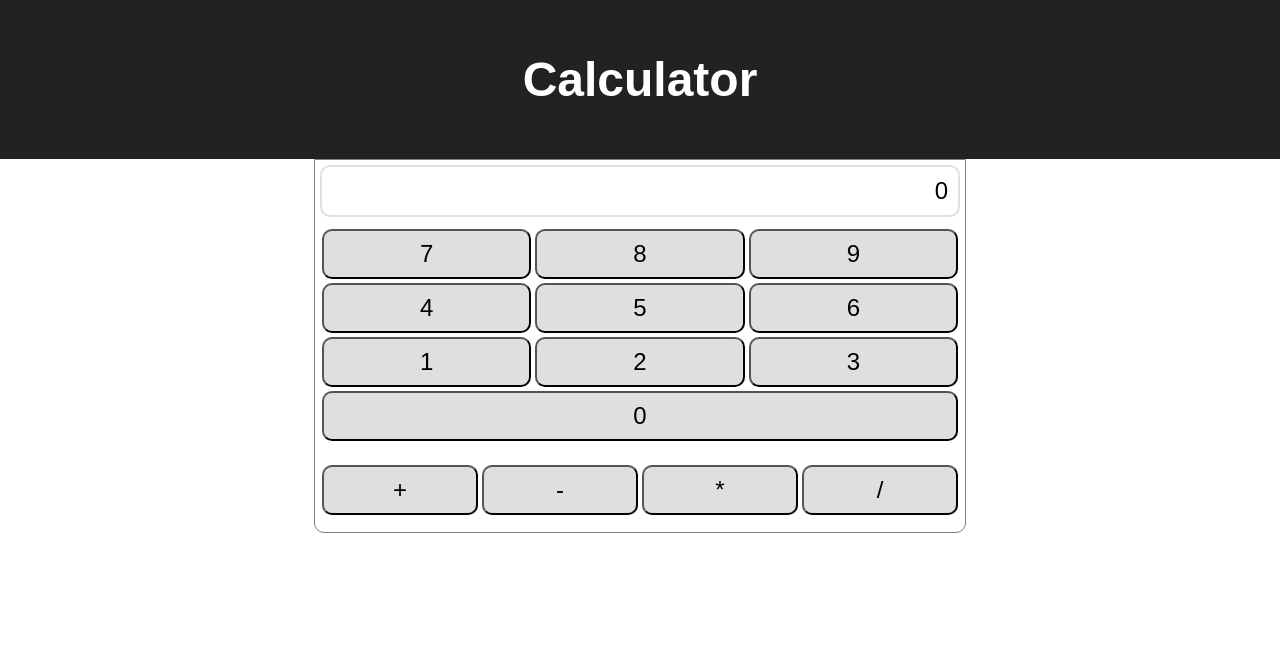
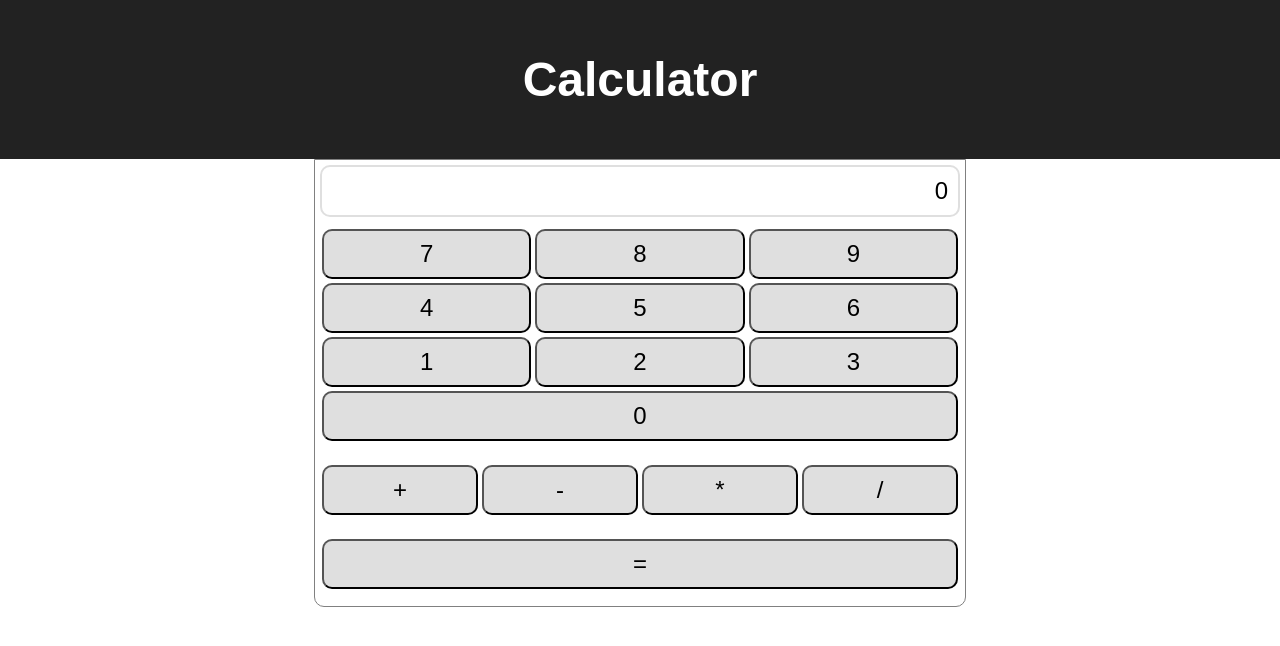
Before and after one commit to taitulism/react-calc, a React (Create React App) app: page / in a window 1280 px wide. Shown: the top 646 px of the page. Built offline with nearby package versions, Linux system fonts and the light colour scheme.

Commit message:
Add an "equal" button

```diff
--- a/src/components/Calculator/index.js
+++ b/src/components/Calculator/index.js
@@ -16,6 +16,7 @@ class Calculator extends Component {
         this.handleNumberInput = this.handleNumberInput.bind(this);
         this.handleKeyPress    = this.handleKeyPress.bind(this);
         this.handleOperation   = this.handleOperation.bind(this);
+        this.calculate         = this.calculate.bind(this);
     }
 
     handleNumberInput (num) {
@@ -65,6 +66,10 @@ class Calculator extends Component {
         });
     }
 
+    calculate () {
+
+    }
+
     getDisplayValue () {
         const {firstNum, operation, secondNum} = this.state;
         const display = firstNum + operation + secondNum;
@@ -103,11 +108,16 @@ class Calculator extends Component {
                         <Button className="digit" text="0" clickHandler={this.handleNumberInput} />
                     </div>
                 </div>
+
                 <div className="calc-section">
                     <Button className="operation" text="+" clickHandler={this.handleOperation}/>
                     <Button className="operation" text="-" clickHandler={this.handleOperation}/>
                     <Button className="operation" text="*" clickHandler={this.handleOperation}/>
                     <Button className="operation" text="/" clickHandler={this.handleOperation}/>
+                </div>
+
+                <div className="calc-section">
+                    <Button className="calculate" text="=" clickHandler={this.calculate}/>
                 </div>
             </div>
         );
```
Also changed, not shown: 1 other file (tests, documents, lock files or other folders).
